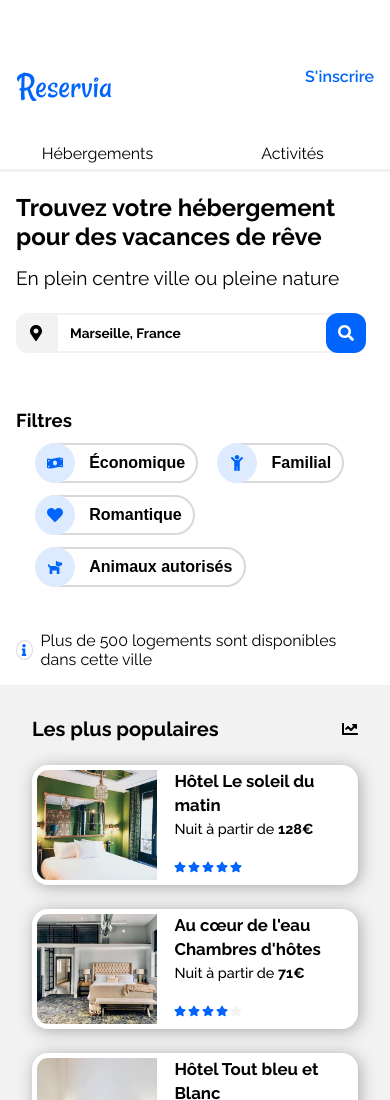
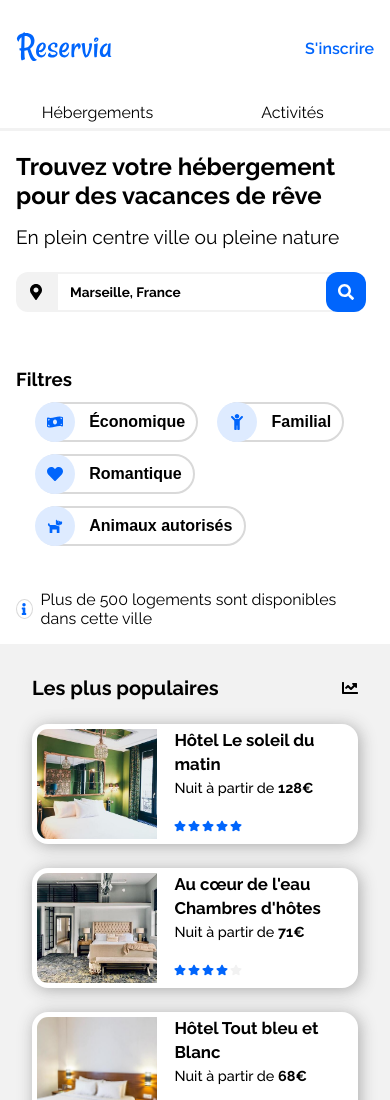
Before and after one commit to Sofiane67/sofianeAlamri.github.io, a plain HTML site: page index.html in a window 390 px wide. Shown: the top 1100 px of the page. Drawn offline with Linux system fonts and the light colour scheme.

Commit message:
Reservia

```diff
--- a/css/style.css
+++ b/css/style.css
@@ -51,10 +51,14 @@ button{
 
 .header{
     grid-column: 2/3;
-    padding-top: 5rem;
     display: grid;
     grid-template-columns: [full-start]1fr minmax(min-content, 34rem) minmax(min-content, 15rem) [full-end];
-    grid-row-gap: 3rem;
+    align-items: center;
+}
+
+.header__logo-box{
+    height: 12rem;
+    display: flex;
     align-items: center;
 }
 
@@ -124,6 +128,7 @@ button{
 .search{
     grid-column: full-start / full-end;
     display: flex;
+    margin-top: 3rem;
 }
 
 .search__input{
@@ -133,6 +138,13 @@ button{
     font-size: 1.7rem;
     font-weight: 700;
     padding-left: 1.5rem;
+}
+
+.search__input:focus{
+    outline: none;
+}
+.search__input:focus::placeholder{
+    color: rgba(0,0,0,.2);
 }
 
 .search__input::placeholder{
@@ -303,7 +315,9 @@ button{
     font-size: 1.5rem;
     line-height: 3rem;
 }
-
+.footer__link:hover{
+    text-decoration:underline;
+}
 /*================
     FOOTER END
 =================*/
@@ -500,7 +514,7 @@ button{
 
 /* large device */
 
-@media only screen and (min-width: 1800px){
+@media only screen and (min-width: 2000px){
     html{
         font-size: 80%;
     }
@@ -699,13 +713,13 @@ button{
     .header__logo-box{
         grid-column: full-start / 3;
         align-self: center;
-        padding-top: 3rem;
         padding-bottom: 0;
     }
 
     .nav{
         grid-column: 1 / -1;
         align-self: stretch;
+        margin-bottom: 3rem;
     }
 
     .nav__list{
@@ -737,7 +751,7 @@ button{
     }
 
     .search{
-        margin: 0;
+        /* margin: 0; */
     }
 
     .search__input{
```
